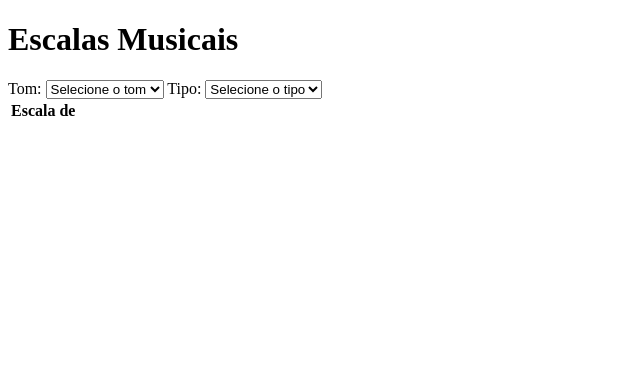
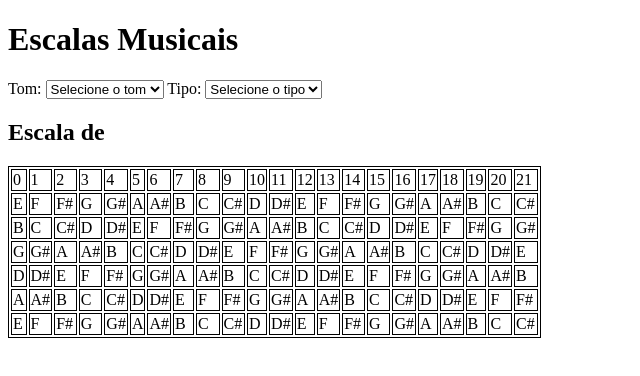
Before and after one commit to raul4247/EscalasMusicaisAngular, an Angular app: page / in a window 1280 px wide. Shown: the top 376 px of the page, without its empty margins (0-640 px from the left). Built offline with nearby package versions, Linux system fonts and the light colour scheme.

Commit message:
Fretboard generation added

```diff
--- a/src/app/modules/home/home.component.css
+++ b/src/app/modules/home/home.component.css
@@ -0,0 +1,9 @@
+table, th, td {
+    border: 1px solid black;
+}
+.color{
+	background-color: red;
+}
+.std{
+	background-color: white;
+}
--- a/src/app/modules/home/home.component.html
+++ b/src/app/modules/home/home.component.html
@@ -18,9 +18,14 @@
 		</option>
 	</select>
 </label>
+
+<h2>Escala de{{scale.key}} {{scale.type}}</h2>
+
 <table>
-	<th>Escala de{{scale.key}} {{scale.type}}</th>
 	<tr>
-		<td *ngFor="let note of scale.notes">{{note}}</td>
+		<td *ngFor="let fret of FRETS">{{fret}}</td>
+	</tr>
+	<tr *ngFor="let note of TUNNING">
+		<td *ngFor="let n of FRETS" [ngClass]="isNoteOnScale(stringNote(n,note)) ? 'color': 'std'">{{stringNote(n,note)}}</td>
 	</tr>
 </table>
--- a/src/app/modules/home/home.component.ts
+++ b/src/app/modules/home/home.component.ts
@@ -8,10 +8,13 @@ import { Component, OnInit } from '@angular/core';
 export class HomeComponent implements OnInit {
 	MUSICALNOTES = ['A','A#','B','C','C#','D','D#','E','F','F#','G','G#']
 	SCALETYPES = ['Maior','Menor']
+	FRETS = Array.from(Array(22).keys())
+	TUNNING = ["E","B","G","D","A","E"]
 
 	scale = {key: '', type:'', notes: []}
 
-	constructor(){}
+	constructor(){
+	}
 	ngOnInit(){}
 
 	majorScale(key){
@@ -52,4 +55,15 @@ export class HomeComponent implements OnInit {
 				this.scale.notes = this.minorScale(this.scale.key)
 		}
 	}
+
+	isNoteOnScale(note){
+		if(this.scale.notes.includes(note))
+			return true
+		else
+			return false
+	}
+	stringNote(fret,key){
+		let start = this.MUSICALNOTES.findIndex(notes => notes===key)
+		return this.MUSICALNOTES[(start+fret)%12]
+	}
 }
```
